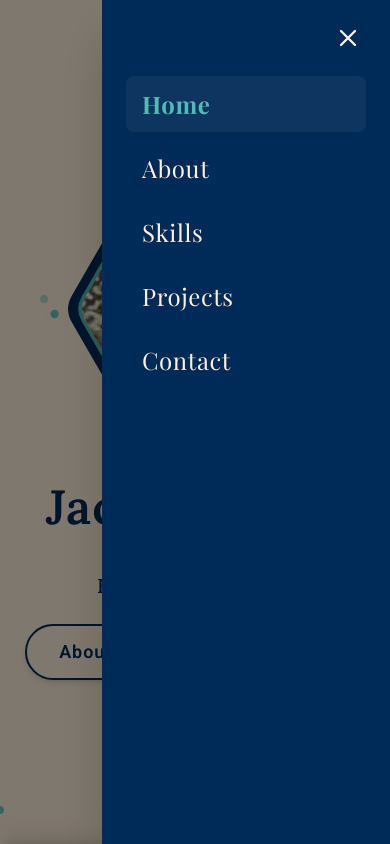
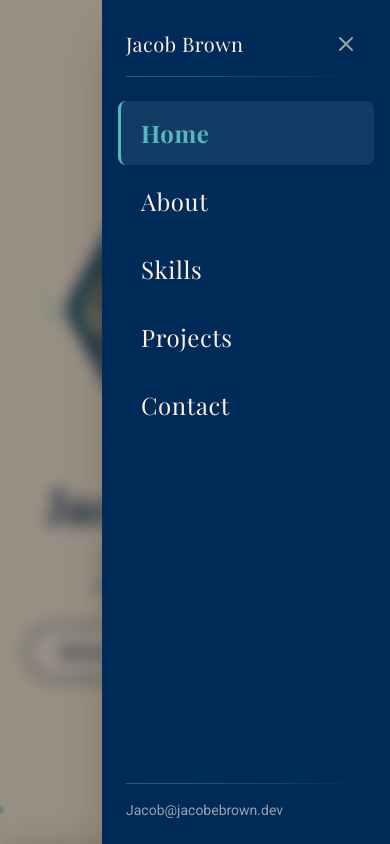
Before and after one commit to JacobE-Brown/JacobPortfolioV3, a React (Vite) app: page / in a window 390 px wide. Both pictures are taken after a click on the button 342 px from the left and 796 px from the top of the page. Shown: the top 844 px of the page. Built offline with nearby package versions, Linux system fonts and the light colour scheme.

Commit message:
Menu is much more polished

```diff
--- a/src/components/NavBar.tsx
+++ b/src/components/NavBar.tsx
@@ -138,16 +138,20 @@ export default function NavBar() {
         id="nav-fab"
         onClick={() => setMenuOpen(true)}
         aria-label="Open menu"
-        className={`fixed bottom-6 right-6 z-40 lg:hidden
-                   w-12 h-12 flex items-center justify-center
-                   bg-text-1 text-tan-neutral rounded-full
-                   border-2 border-blue-medium-1
-                   shadow-[0_4px_12px_rgba(0,0,0,0.25)] hover:shadow-[0_6px_20px_rgba(0,0,0,0.35)]
+        className={`fixed bottom-10 right-8 z-40 lg:hidden
+                   w-14 h-14 flex items-center justify-center
+                   bg-text-1 text-tan-neutral rounded-2xl
+                   ring-2 ring-tan-neutral/50
+                   shadow-[0_2px_8px_rgba(0,42,88,0.2),0_8px_24px_rgba(0,42,88,0.25)]
+                   hover:shadow-[0_4px_12px_rgba(0,42,88,0.3),0_12px_32px_rgba(0,42,88,0.35)]
+                   hover:ring-tan-neutral/70
+                   active:scale-90 active:shadow-none
                    transition-all duration-300 ease-out cursor-pointer
-                   ${menuOpen ? 'opacity-0 pointer-events-none scale-90' : 'opacity-100 scale-100'}`}
+                   animate-fab-in animate-fab-pulse
+                   ${menuOpen ? 'opacity-0 pointer-events-none scale-90' : 'scale-100'}`}
       >
         <svg viewBox="0 0 24 24" fill="none" stroke="currentColor" strokeWidth={2} strokeLinecap="round" className="w-6 h-6">
-          <path d="M4 6h16M4 12h16M4 18h16" />
+          <path d="M4 7h16M4 12h10M4 17h14" />
         </svg>
       </button>
 
@@ -158,7 +162,8 @@ export default function NavBar() {
       >
         {/* Backdrop */}
         <div
-          className="absolute inset-0 bg-black/50"
+          className={`absolute inset-0 bg-black/40 backdrop-blur-sm transition-opacity duration-300
+                      ${menuOpen ? 'opacity-100' : 'opacity-0'}`}
           onClick={() => setMenuOpen(false)}
         />
 
@@ -168,22 +173,30 @@ export default function NavBar() {
                       flex flex-col transition-transform duration-300 ease-out
                       ${menuOpen ? 'translate-x-0' : 'translate-x-full'}`}
         >
-          {/* Close button */}
-          <div className="flex justify-end px-6 py-5">
+          {/* Header — branding + close */}
+          <div className="flex items-center justify-between px-6 pt-6 landscape:pt-3 pb-3">
+            <span className="font-serif text-xl text-tan-neutral tracking-wide">
+              Jacob Brown
+            </span>
             <button
               onClick={() => setMenuOpen(false)}
               aria-label="Close menu"
-              className="text-tan-neutral p-1 cursor-pointer"
+              className="text-tan-neutral/60 p-2 rounded-lg
+                         hover:text-tan-neutral hover:bg-white/10
+                         transition-colors duration-200 cursor-pointer"
             >
-              <svg viewBox="0 0 24 24" fill="none" stroke="currentColor" strokeWidth={2} strokeLinecap="round" className="w-7 h-7">
+              <svg viewBox="0 0 24 24" fill="none" stroke="currentColor" strokeWidth={2} strokeLinecap="round" className="w-6 h-6">
                 <path d="M18 6L6 18M6 6l12 12" />
               </svg>
             </button>
           </div>
 
-          {/* Nav links */}
-          <div className="flex flex-col gap-2 px-6 overflow-y-auto">
-            {navLinks.map((link) => {
+          {/* Divider */}
+          <div className="mx-6 h-px bg-gradient-to-r from-blue-medium-2/40 via-blue-medium-1/20 to-transparent" />
+
+          {/* Nav links — staggered entrance, scrollable in landscape */}
+          <div className="flex flex-col gap-1 px-4 pt-6 landscape:pt-3 overflow-y-auto min-h-0 flex-1">
+            {navLinks.map((link, i) => {
               const isActive = activeLink === link.href
               return (
                 <a
@@ -193,11 +206,15 @@ export default function NavBar() {
                     e.preventDefault()
                     handleNavClick(link.href)
                   }}
-                  className={`font-serif text-2xl tracking-wide py-3 px-4 rounded-lg
-                    transition-all duration-200
+                  style={{
+                    transitionDelay: menuOpen ? `${i * 60}ms` : '0ms',
+                  }}
+                  className={`font-serif text-2xl landscape:text-xl tracking-wide py-4 landscape:py-2.5 px-5 rounded-lg
+                    transition-all duration-300 ease-out shrink-0
+                    ${menuOpen ? 'translate-x-0 opacity-100' : 'translate-x-8 opacity-0'}
                     ${isActive
-                      ? 'text-blue-medium-2 font-bold bg-white/5'
-                      : 'text-tan-neutral font-normal hover:text-blue-medium-1 hover:bg-white/5'
+                      ? 'text-blue-medium-2 font-bold bg-white/8 border-l-3 border-blue-medium-2'
+                      : 'text-tan-neutral font-normal border-l-3 border-transparent hover:text-blue-medium-1 hover:bg-white/5 hover:border-blue-medium-1/40'
                     }`}
                 >
                   {link.label}
@@ -205,6 +222,19 @@ export default function NavBar() {
               )
             })}
           </div>
+
+          {/* Footer — contact */}
+          <div className="shrink-0 px-6 pb-6 landscape:pb-3">
+            <div className="h-px bg-gradient-to-r from-blue-medium-2/40 via-blue-medium-1/20 to-transparent mb-4 landscape:mb-2" />
+
+            <a
+              href="mailto:Jacob@jacobebrown.dev"
+              className="block text-sm text-tan-neutral/60 hover:text-blue-medium-1
+                         transition-colors duration-200"
+            >
+              Jacob@jacobebrown.dev
+            </a>
+          </div>
         </div>
       </div>
     </>
--- a/src/tokens.css
+++ b/src/tokens.css
@@ -30,6 +30,8 @@
 .animate-marquee-vertical { animation: marquee-vertical var(--duration) linear infinite; }
 .animate-shimmer { animation: shimmer 8s infinite; }
 .animate-spin { animation: spin 1s linear infinite; }
+.animate-fab-in { animation: fab-in 0.6s 0.3s ease-out both; }
+.animate-fab-pulse { animation: fab-pulse 2s 1.2s ease-in-out 3; }
 
 @keyframes spin { to { transform: rotate(1turn); } }
 @keyframes fade-in {
@@ -51,6 +53,16 @@
 @keyframes marquee-vertical {
   0% { transform: translateY(0); }
   100% { transform: translateY(calc(-100% - var(--gap))); }
+}
+
+@keyframes fab-in {
+  0% { opacity: 0; transform: translateY(20px) scale(0.8); }
+  70% { transform: translateY(-4px) scale(1.03); }
+  100% { opacity: 1; transform: none; }
+}
+@keyframes fab-pulse {
+  0%, 100% { box-shadow: 0 0 0 0 rgba(255, 240, 221, 0.4); }
+  50% { box-shadow: 0 0 0 8px rgba(255, 240, 221, 0); }
 }
 
 /* GSAP animation support */
```
